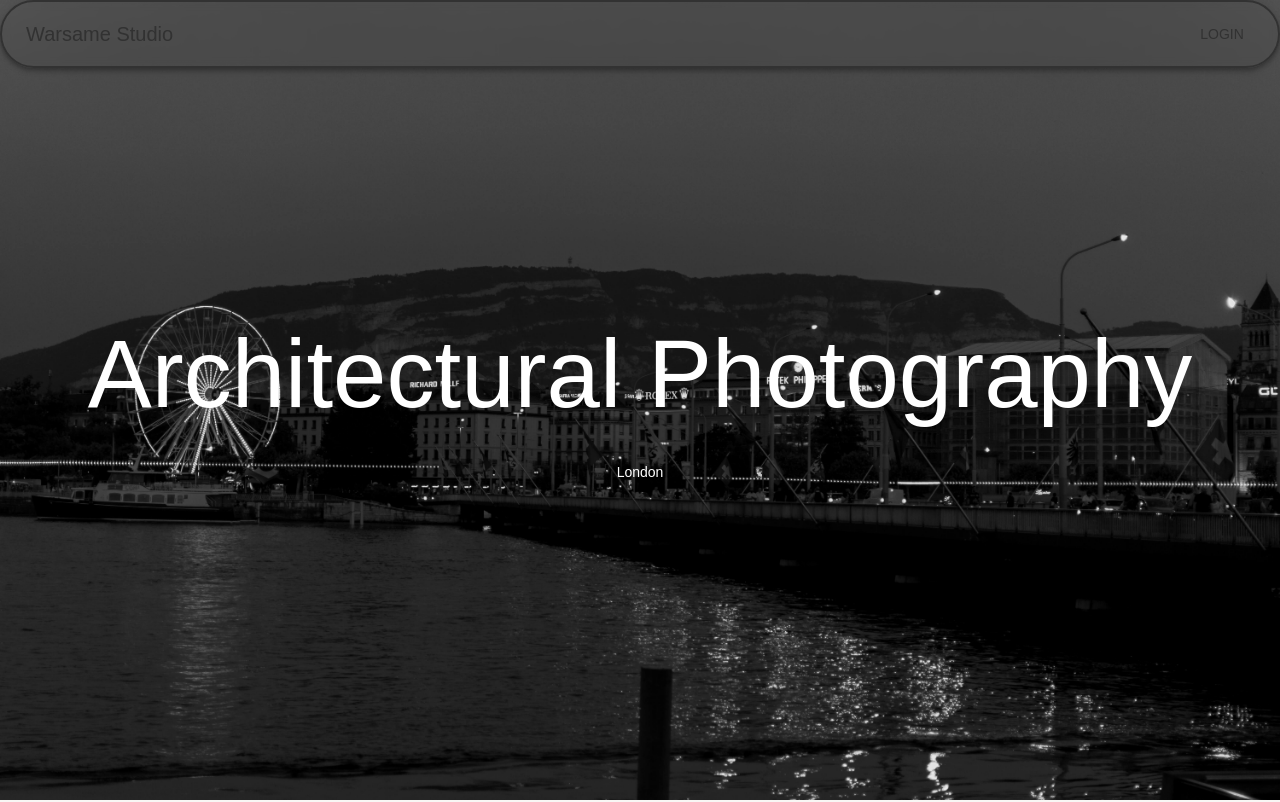
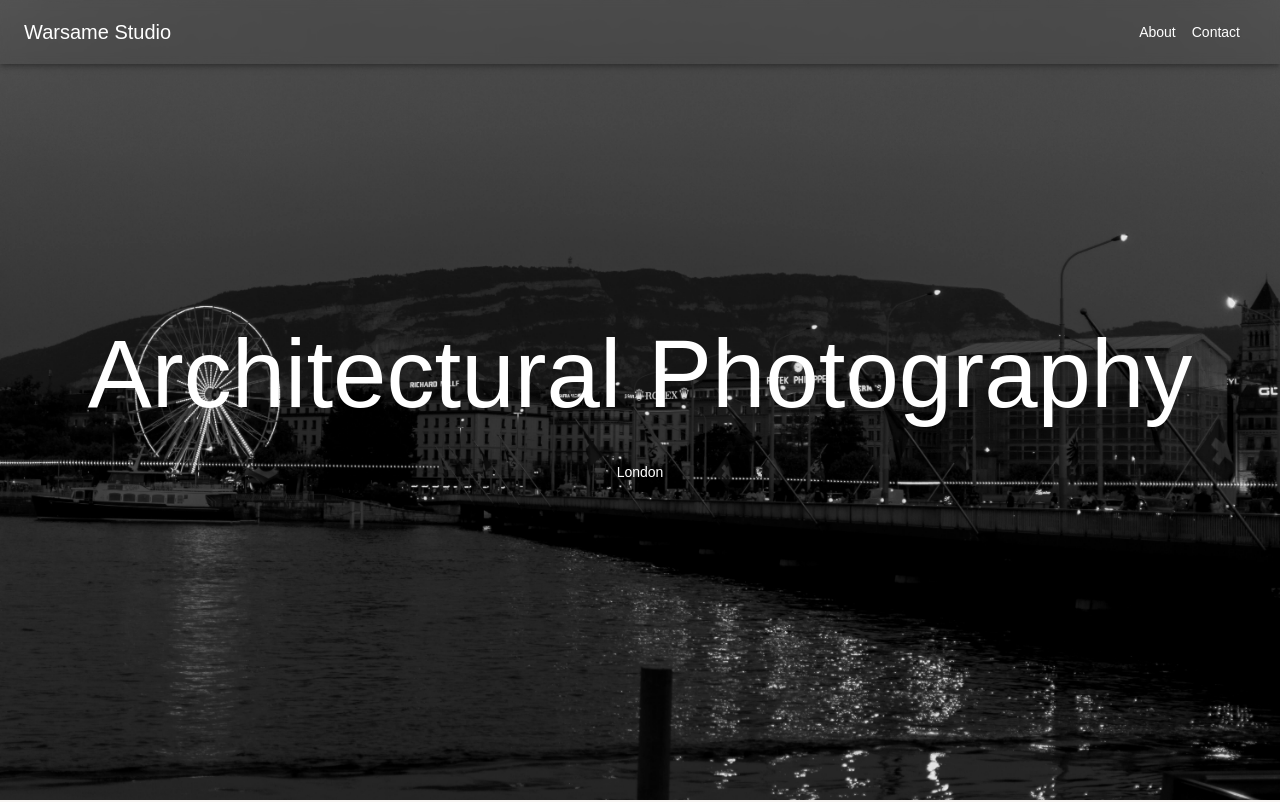
Before and after one commit to imanwarsame/warsamestudio, a Next.js app in the folder warsamestudio/: page / in a window 1280 px wide. Shown: the top 802 px of the page. Built offline with nearby package versions, Linux system fonts and the light colour scheme.

Commit message:
Changing navbar text colour on scroll pos

```diff
--- a/warsamestudio/components/Navbar.tsx
+++ b/warsamestudio/components/Navbar.tsx
@@ -5,21 +5,38 @@ import { useTheme } from '@mui/material/styles';
 
 export default function Navbar() {
 	const theme = useTheme();
+	const [isScrollPastBanner, setIsScrollPastBanner] = React.useState(false);
+
+	/* React hook that sets the state of `isScrollPastBanner` to `true` if the user has scrolled past the height
+	of the banner and `false` otherwise. Used to change colour of Navbar text. */
+	React.useEffect(() => {
+	  const handleScroll = () => {
+		const bannerHeight = window.innerHeight;
+		const scrollPosition = window.scrollY;
+
+		if (scrollPosition > bannerHeight) {
+		  setIsScrollPastBanner(true);
+		} else {
+		  setIsScrollPastBanner(false);
+		}
+	  };
+
+	  window.addEventListener('scroll', handleScroll);
+
+	  return () => {
+		window.removeEventListener('scroll', handleScroll);
+	  };
+	}, []);
 
 	return (
 		<Box sx={{ flexGrow: 1 }}>
-			<AppBar position='fixed' color='transparent' sx={{backdropFilter:"blur(5px)", border: 2, borderRadius: 10, borderColor: theme.palette.secondary.main }}>
+			<AppBar position='fixed' color='transparent' sx={{ backdropFilter:"blur(5px)", borderRadius: '0px' }}>
 				<Toolbar>
-					<Typography variant="h6" component="div" sx={{ flexGrow: 1 }}>Warsame Studio</Typography>
-					<Button color="inherit">Login</Button>
+					<Typography variant="h6" component="div" sx={{ flexGrow: 1, color: isScrollPastBanner ? 'inherit' : 'white' }}>Warsame Studio</Typography>
+					<Typography variant="body2" component="div" sx={{ color: isScrollPastBanner ? 'inherit' : 'white', mr: 2 }}>About</Typography>
+					<Typography variant="body2" component="div" sx={{ color: isScrollPastBanner ? 'inherit' : 'white', mr: 2 }}>Contact</Typography>
 				</Toolbar>
 			</AppBar>
-			{/*
-				The toolbar below is rendering an empty toolbar component. It is added underneath
-				the `AppBar` to ensure that no content is hidden under the `AppBar` when using
-				`position='fixed'`
-			*/}
-			{/* <Toolbar/> */}
 		</Box>
 	);
 }
```
Also changed, not shown: warsamestudio/app/page.tsx (indentation only).
